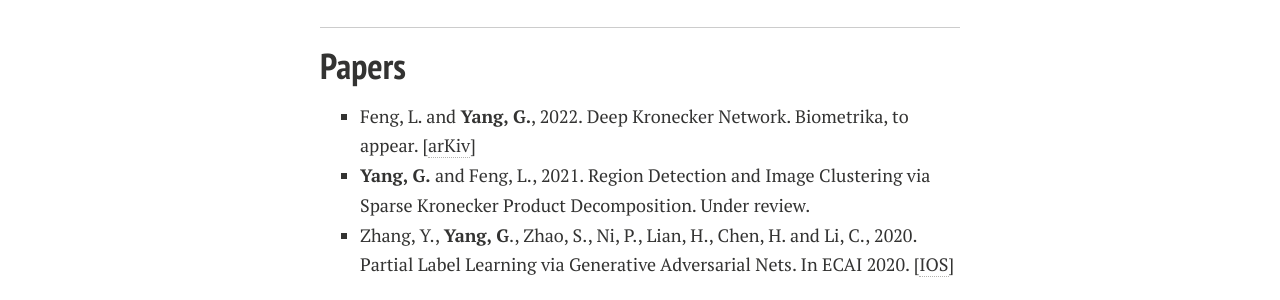
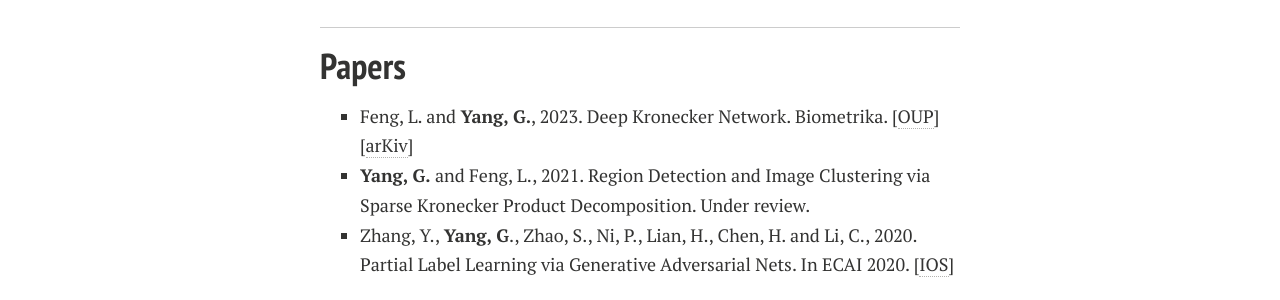
Before and after one commit to YLKnight/YLKnight.github.io, a Jekyll site: the page built from index.md, in a window 1280 px wide. Shown: the part 594-894 px from the top of the page. Built offline with Jekyll 4.4.1, drawn with Linux system fonts in a browser that asks for light colours; nearby versions of some CDN libraries; comment, search, counter and statistics services are not loaded; a style sheet for code colours, icons or effects is not loaded; our own code applies the rules of GitHub Pages for plain Markdown files.

Commit message:
Update index.md

```diff
--- a/index.md
+++ b/index.md
@@ -7,7 +7,7 @@ layout: page
 Here is **Guang Yang**.
 
 I am a PhD candidate majoring in **Statistics** in School of Data Science, City University of Hong Kong.\
-My current research interests focus on statistical machine learning, medical imaging analysis, etc.
+    My current research interests focus on statistical machine learning, medical imaging analysis, etc.
 
 <br>
 
@@ -24,7 +24,7 @@ My current research interests focus on statistical machine learning, medical ima
 
 ## Papers
 
-- Feng, L. and **Yang, G.**, 2022. Deep Kronecker Network. Biometrika, to appear. [[arKiv](https://arxiv.org/abs/2210.13327)]
+- Feng, L. and **Yang, G.**, 2023. Deep Kronecker Network. Biometrika. [[OUP](https://doi.org/10.1093/biomet/asad049)][[arKiv](https://arxiv.org/abs/2210.13327)]
 - **Yang, G.** and Feng, L., 2021. Region Detection and Image Clustering via Sparse Kronecker Product Decomposition. Under review.
 - Zhang, Y., **Yang, G**., Zhao, S., Ni, P., Lian, H., Chen, H. and Li, C., 2020. Partial Label Learning via Generative Adversarial Nets. In ECAI 2020. [[IOS](https://ebooks.iospress.nl/doi/10.3233/FAIA200279)]
 
```
